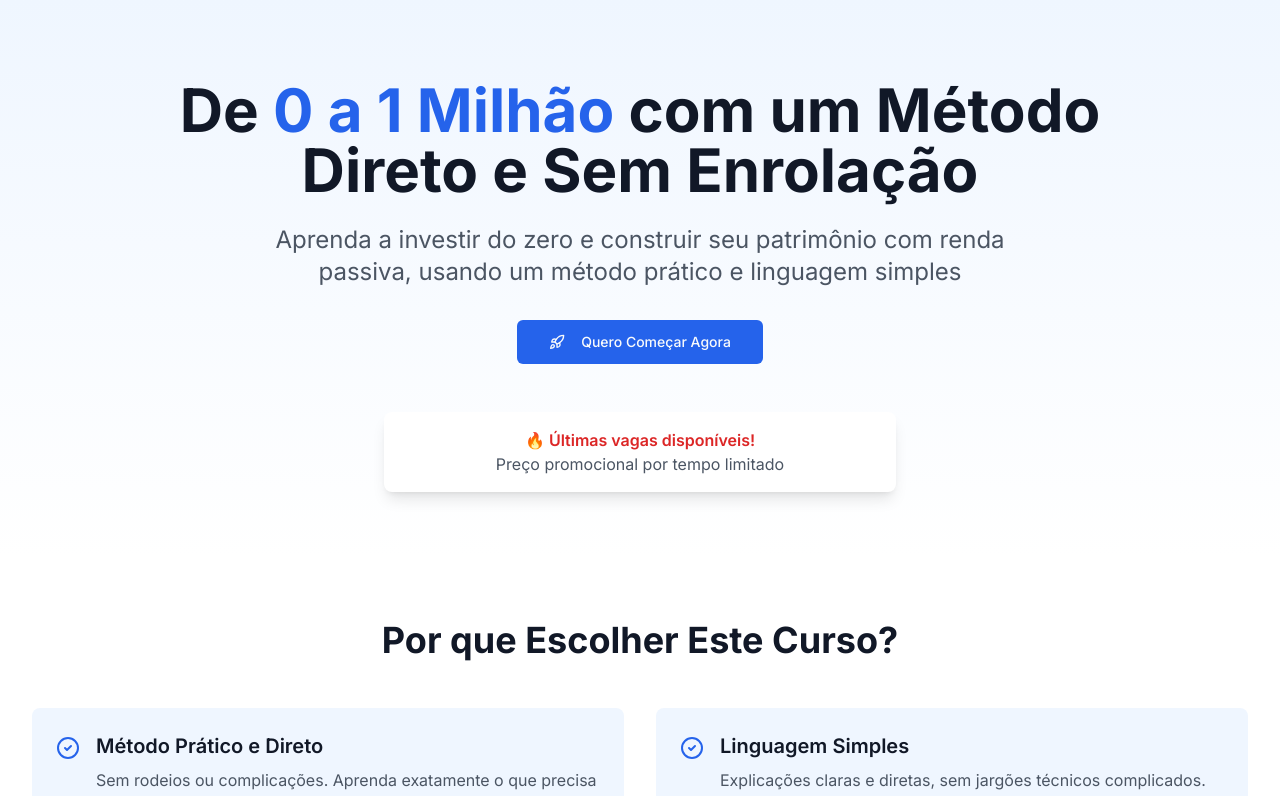
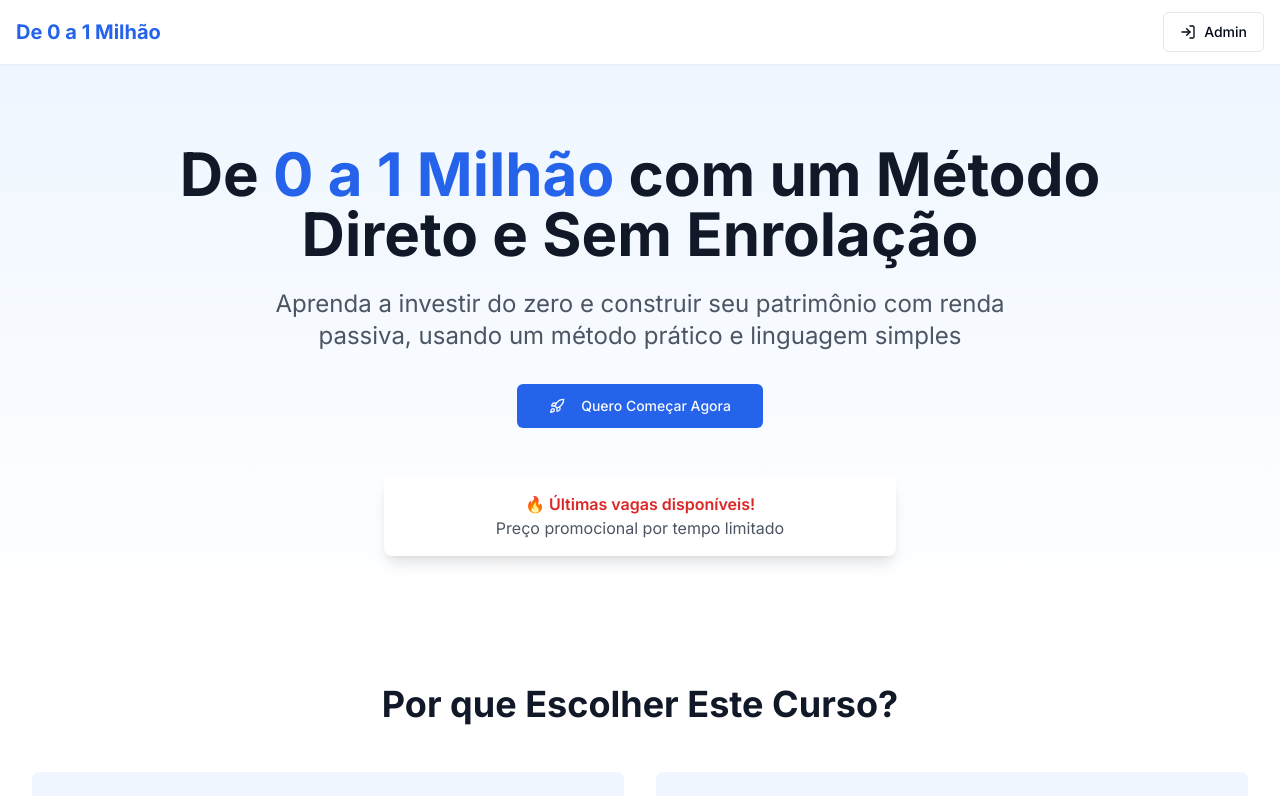
Before and after one commit to luizgiprok/zero-a-milhao-landing, a React (Vite) app: page / in a window 1280 px wide. Shown: the top 796 px of the page. Built offline with nearby package versions, Linux system fonts and the light colour scheme.

Commit message:
Add admin menu bar
Implement a menu bar with a logo on the left and a button for admin access on the right.

```diff
--- /dev/null
+++ b/src/components/Navigation.tsx
@@ -0,0 +1,29 @@
+
+import { Button } from "@/components/ui/button";
+import { Link } from "react-router-dom";
+import { LogIn } from "lucide-react";
+
+const Navigation = () => {
+  return (
+    <nav className="fixed top-0 left-0 right-0 z-50 bg-white shadow-sm">
+      <div className="container mx-auto px-4">
+        <div className="flex items-center justify-between h-16">
+          {/* Logo */}
+          <Link to="/" className="flex items-center">
+            <span className="text-xl font-bold text-primary">De 0 a 1 Milhão</span>
+          </Link>
+
+          {/* Admin button */}
+          <Button variant="outline" asChild>
+            <Link to="/auth" className="flex items-center gap-2">
+              <LogIn className="h-4 w-4" />
+              Admin
+            </Link>
+          </Button>
+        </div>
+      </div>
+    </nav>
+  );
+};
+
+export default Navigation;
--- a/src/pages/Index.tsx
+++ b/src/pages/Index.tsx
@@ -1,4 +1,5 @@
 
+import Navigation from "@/components/Navigation";
 import Hero from "@/components/Hero";
 import Benefits from "@/components/Benefits";
 import Curriculum from "@/components/Curriculum";
@@ -8,7 +9,9 @@ import CTASection from "@/components/CTASection";
 
 const Index = () => {
   return (
-    <div className="min-h-screen bg-white">
+    <div className="min-h-screen">
+      <Navigation />
+      <div className="pt-16"> {/* Add padding-top to account for fixed navigation */}
         <Hero />
         <Benefits />
         <Curriculum />
@@ -16,6 +19,7 @@ const Index = () => {
         <FAQ />
         <CTASection />
       </div>
+    </div>
   );
 };
 
```
Lines whose indentation alone changed are shown as unchanged.
